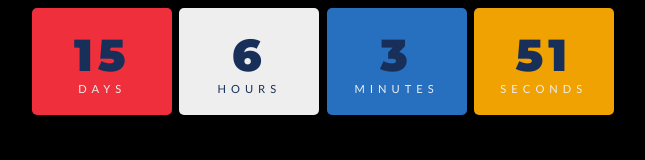
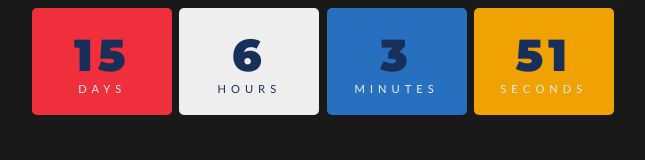
Before and after one commit to AnziLab/ddaywidget, a plain HTML site: page index.html in a window 1280 px wide. Shown: the whole page, without its empty margins (317-962 px from the left). Drawn offline with Linux system fonts and the light colour scheme.

Commit message:
Update index.html

```diff
--- a/index.html
+++ b/index.html
@@ -8,7 +8,7 @@
     <style>
 
 body{
-    background-color: black;
+    background-color: #191919;
 }
 
 #timer {
```
